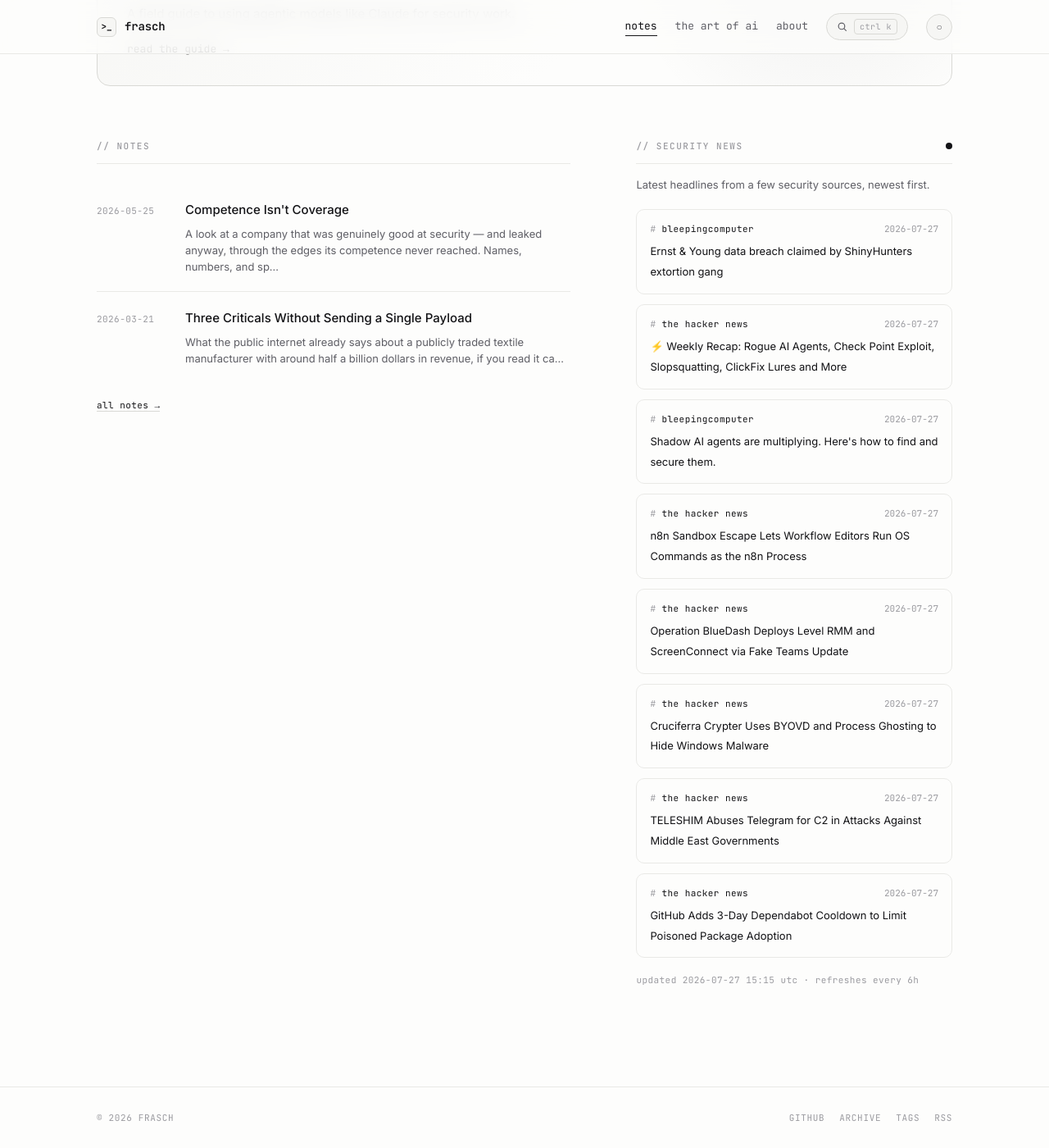
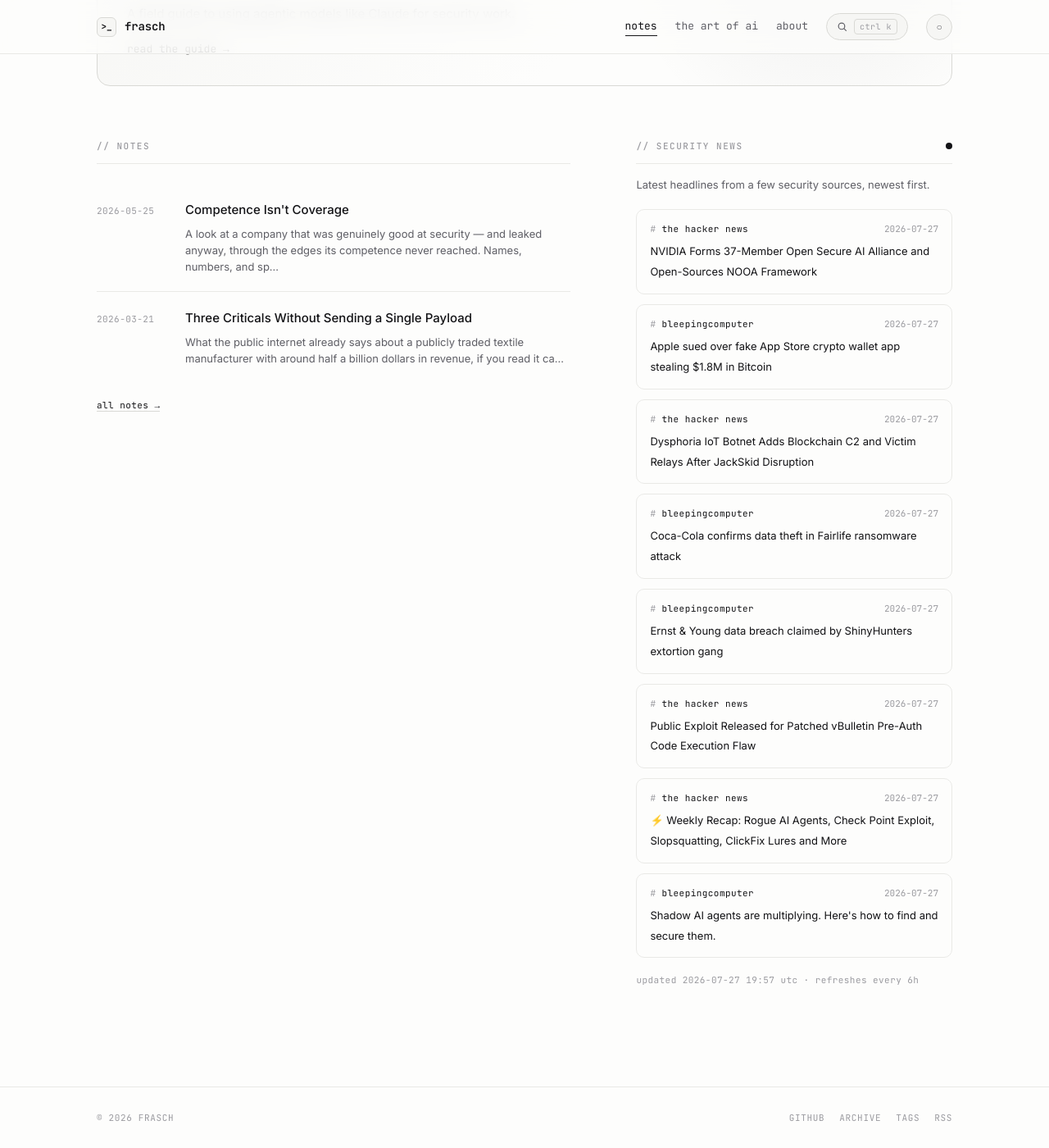
Before and after one commit to whoisfrasch/frasch, a Jekyll site: the page built from index.html, in a window 1280 px wide and 1400 px high, scrolled down 615 px. Shown: the whole window at 82% size. Built offline with Jekyll 4.4.1, drawn with Linux system fonts in a browser that asks for light colours.

Commit message:
Refresh security news feed

```diff
--- a/_data/news.json
+++ b/_data/news.json
@@ -1,11 +1,41 @@
 {
-  "updated": "2026-07-27T15:15:56Z",
+  "updated": "2026-07-27T19:57:20Z",
   "items": [
+    {
+      "source": "the hacker news",
+      "title": "NVIDIA Forms 37-Member Open Secure AI Alliance and Open-Sources NOOA Framework",
+      "link": "https://thehackernews.com/2026/07/nvidia-forms-37-member-open-secure-ai.html",
+      "date": "2026-07-27T18:10:05Z"
+    },
+    {
+      "source": "bleepingcomputer",
+      "title": "Apple sued over fake App Store crypto wallet app stealing $1.8M in Bitcoin",
+      "link": "https://www.bleepingcomputer.com/news/apple/apple-sued-over-fake-app-store-crypto-wallet-app-stealing-18m-in-bitcoin/",
+      "date": "2026-07-27T17:29:07Z"
+    },
+    {
+      "source": "the hacker news",
+      "title": "Dysphoria IoT Botnet Adds Blockchain C2 and Victim Relays After JackSkid Disruption",
+      "link": "https://thehackernews.com/2026/07/dysphoria-iot-botnet-adds-blockchain-c2.html",
+      "date": "2026-07-27T17:16:28Z"
+    },
+    {
+      "source": "bleepingcomputer",
+      "title": "Coca-Cola confirms data theft in Fairlife ransomware attack",
+      "link": "https://www.bleepingcomputer.com/news/security/coca-cola-confirms-data-theft-in-fairlife-ransomware-attack/",
+      "date": "2026-07-27T15:39:51Z"
+    },
     {
       "source": "bleepingcomputer",
       "title": "Ernst & Young data breach claimed by ShinyHunters extortion gang",
       "link": "https://www.bleepingcomputer.com/news/security/ernst-and-young-data-breach-claimed-by-shinyhunters-extortion-gang/",
       "date": "2026-07-27T15:12:27Z"
+    },
+    {
+      "source": "the hacker news",
+      "title": "Public Exploit Released for Patched vBulletin Pre-Auth Code Execution Flaw",
+      "link": "https://thehackernews.com/2026/07/public-exploit-released-for-patched.html",
+      "date": "2026-07-27T14:40:00Z"
     },
     {
       "source": "the hacker news",
@@ -18,36 +48,6 @@
       "title": "Shadow AI agents are multiplying. Here's how to find and secure them.",
       "link": "https://www.bleepingcomputer.com/news/security/shadow-ai-agents-are-multiplying-heres-how-to-find-and-secure-them/",
       "date": "2026-07-27T14:01:11Z"
-    },
-    {
-      "source": "the hacker news",
-      "title": "n8n Sandbox Escape Lets Workflow Editors Run OS Commands as the n8n Process",
-      "link": "https://thehackernews.com/2026/07/n8n-sandbox-escape-lets-workflow.html",
-      "date": "2026-07-27T13:05:15Z"
-    },
-    {
-      "source": "the hacker news",
-      "title": "Operation BlueDash Deploys Level RMM and ScreenConnect via Fake Teams Update",
-      "link": "https://thehackernews.com/2026/07/operation-bluedash-deploys-level-rmm.html",
-      "date": "2026-07-27T12:37:49Z"
-    },
-    {
-      "source": "the hacker news",
-      "title": "Cruciferra Crypter Uses BYOVD and Process Ghosting to Hide Windows Malware",
-      "link": "https://thehackernews.com/2026/07/cruciferra-crypter-uses-byovd-and.html",
-      "date": "2026-07-27T10:51:45Z"
-    },
-    {
-      "source": "the hacker news",
-      "title": "TELESHIM Abuses Telegram for C2 in Attacks Against Middle East Governments",
-      "link": "https://thehackernews.com/2026/07/teleshim-abuses-telegram-for-c2-in.html",
-      "date": "2026-07-27T08:48:47Z"
-    },
-    {
-      "source": "the hacker news",
-      "title": "GitHub Adds 3-Day Dependabot Cooldown to Limit Poisoned Package Adoption",
-      "link": "https://thehackernews.com/2026/07/github-adds-3-day-dependabot-cooldown.html",
-      "date": "2026-07-27T08:01:23Z"
     }
   ]
 }
```
